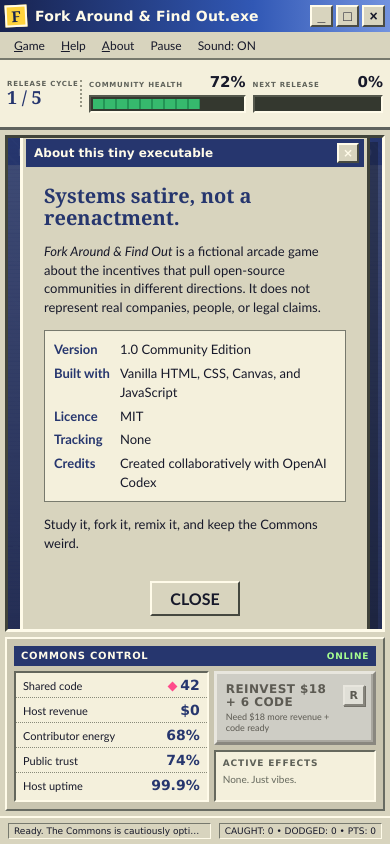
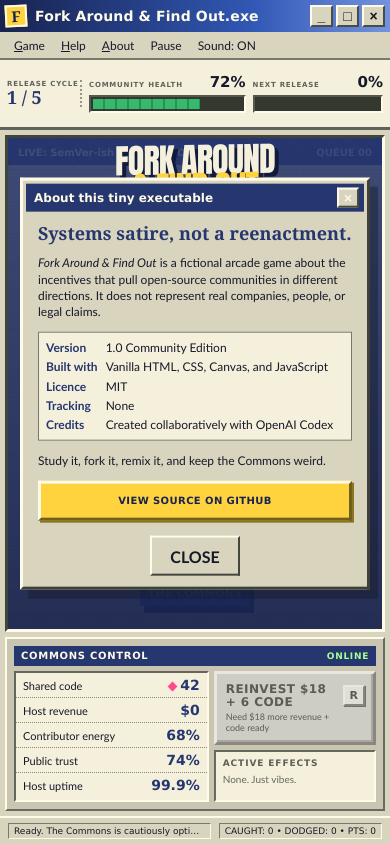
Before and after one commit to davidrukahu/fork-around-and-find-out, a plain HTML site: page index.html in a window 390 px wide. Both pictures are taken after a click on the button "About". Drawn offline with Linux system fonts and the light colour scheme.

Commit message:
Link the About dialog to GitHub

```diff
--- a/game.js
+++ b/game.js
@@ -664,7 +664,7 @@
   }
 
   function showAbout() {
-    showDialog('About this tiny executable', `<h3>Systems satire, not a reenactment.</h3><p><i>Fork Around &amp; Find Out</i> is a fictional arcade game about the incentives that pull open-source communities in different directions. It does not represent real companies, people, or legal claims.</p><dl class="about-facts"><dt>Version</dt><dd>1.0 Community Edition</dd><dt>Built with</dt><dd>Vanilla HTML, CSS, Canvas, and JavaScript</dd><dt>Licence</dt><dd>MIT</dd><dt>Tracking</dt><dd>None</dd><dt>Credits</dt><dd>Created collaboratively with OpenAI Codex</dd></dl><p>Study it, fork it, remix it, and keep the Commons weird.</p>`, 'CLOSE');
+    showDialog('About this tiny executable', `<h3>Systems satire, not a reenactment.</h3><p><i>Fork Around &amp; Find Out</i> is a fictional arcade game about the incentives that pull open-source communities in different directions. It does not represent real companies, people, or legal claims.</p><dl class="about-facts"><dt>Version</dt><dd>1.0 Community Edition</dd><dt>Built with</dt><dd>Vanilla HTML, CSS, Canvas, and JavaScript</dd><dt>Licence</dt><dd>MIT</dd><dt>Tracking</dt><dd>None</dd><dt>Credits</dt><dd>Created collaboratively with OpenAI Codex</dd></dl><p>Study it, fork it, remix it, and keep the Commons weird.</p><a class="about-source" href="https://github.com/davidrukahu/fork-around-and-find-out" target="_blank" rel="noopener noreferrer" aria-label="View source on GitHub (opens in a new tab)">VIEW SOURCE ON GITHUB</a>`, 'CLOSE');
   }
 
   function challengeText() {
--- a/styles.css
+++ b/styles.css
@@ -295,6 +295,10 @@ kbd { min-width: 22px; display: inline-block; padding: 3px 5px; color: var(--ink
 .share-action:active { transform: translate(1px, 1px); border-color: #55584d var(--light) var(--light) #55584d; }
 .about-facts { display: grid; grid-template-columns: auto 1fr; gap: 5px 10px; margin: 12px 0; padding: 9px; background: var(--cream); border: 1px solid #77796d; }
 .about-facts dt { color: var(--navy); font-weight: 900; }.about-facts dd { margin: 0; }
+.about-source { display: block; min-height: 40px; margin: 13px 0 4px; padding: 10px 12px; color: var(--navy-deep); text-align: center; text-decoration: none; background: var(--yellow); border: 3px solid; border-color: var(--light) #70601e #70601e var(--light); box-shadow: 2px 2px 0 #8a7621; font: 900 10px/1.35 Verdana, sans-serif; letter-spacing: .04em; }
+.about-source:hover { background: #ffe678; }
+.about-source:focus-visible { outline: 3px solid #147384; outline-offset: 2px; }
+.about-source:active { transform: translate(1px, 1px); box-shadow: 1px 1px 0 #8a7621; }
 
 .boss-meter { position: absolute; z-index: 3; left: 14%; right: 14%; top: 12px; padding: 7px; color: var(--cream); background: #2c1939; border: 3px solid; border-color: #ff8cba #521630 #521630 #ff8cba; box-shadow: 4px 4px 0 rgba(0,0,0,.3); }
 .boss-meter[hidden] { display: none; }
@@ -353,6 +357,12 @@ kbd { min-width: 22px; display: inline-block; padding: 3px 5px; color: var(--ink
   .lede { margin: 6px auto; font-size: 13px; line-height: 1.25; }
   .pause-actions { width: min(280px, 100%); flex-direction: column; }
   .pause-actions button { min-height: 44px; }
+  .dialog { max-height: calc(100% - 12px); overflow: auto; }
+  .dialog__body { padding: 12px 12px 6px; font-size: 12px; line-height: 1.35; }
+  .dialog__body h3 { margin-bottom: 6px; font-size: 18px; }
+  .about-facts { gap: 3px 8px; margin: 8px 0; padding: 7px; }
+  .about-source { margin-top: 8px; }
+  .dialog__ok { min-height: 40px; margin-bottom: 8px; }
 }
 
 @media (max-height: 660px) and (min-width: 761px) {
```
